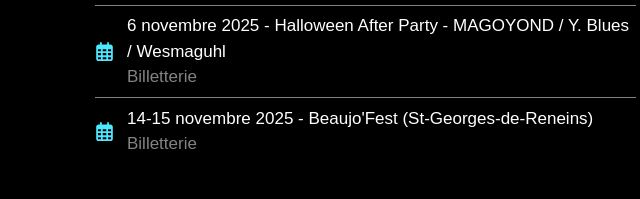
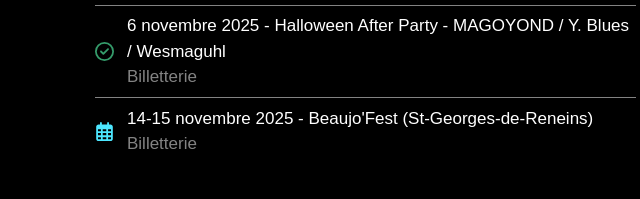
Before and after one commit to wesmaguhl/wesmaguhl.github.io, a plain HTML site: page live/index.html in a window 1280 px wide. Shown: the part 597-796 px from the top of the page, 564-1204 px from the left. Drawn offline with nearby package versions, Linux system fonts and the light colour scheme; a web font is replaced by a local one.

```diff
--- a/live/index.html
+++ b/live/index.html
@@ -392,20 +392,20 @@
                           aria-hidden="true"
                           focusable="false"
                           data-prefix="far"
-                          data-icon="calendar-days"
+                          data-icon="circle-check"
                           class="
                             svg-inline--fa
-                            fa-calendar-days fa-fw
-                            icon icon_e10bemie
+                            fa-circle-check fa-fw
+                            icon icon_ca73cahi
                           "
                           role="img"
                           xmlns="http://www.w3.org/2000/svg"
-                          viewBox="0 0 448 512"
+                          viewBox="0 0 512 512"
                           data-testid="icon-test"
                         >
                           <path
-                            fill="currentColor"
-                            d="M152 24c0-13.3-10.7-24-24-24s-24 10.7-24 24V64H64C28.7 64 0 92.7 0 128v16 48V448c0 35.3 28.7 64 64 64H384c35.3 0 64-28.7 64-64V192 144 128c0-35.3-28.7-64-64-64H344V24c0-13.3-10.7-24-24-24s-24 10.7-24 24V64H152V24zM48 192h80v56H48V192zm0 104h80v64H48V296zm128 0h96v64H176V296zm144 0h80v64H320V296zm80-48H320V192h80v56zm0 160v40c0 8.8-7.2 16-16 16H320V408h80zm-128 0v56H176V408h96zm-144 0v56H64c-8.8 0-16-7.2-16-16V408h80zM272 248H176V192h96v56z"
+                            fill="#359c6b"
+                            d="M256 48a208 208 0 1 1 0 416 208 208 0 1 1 0-416zm0 464A256 256 0 1 0 256 0a256 256 0 1 0 0 512zM369 209c9.4-9.4 9.4-24.6 0-33.9s-24.6-9.4-33.9 0l-111 111-47-47c-9.4-9.4-24.6-9.4-33.9 0s-9.4 24.6 0 33.9l64 64c9.4 9.4 24.6 9.4 33.9 0L369 209z"
                           ></path></svg></span
                       ><span class="dorik-list--text"
                         ><p>6 novembre 2025 - Halloween After Party - MAGOYOND / Y. Blues / Wesmaguhl</p></br>
```
